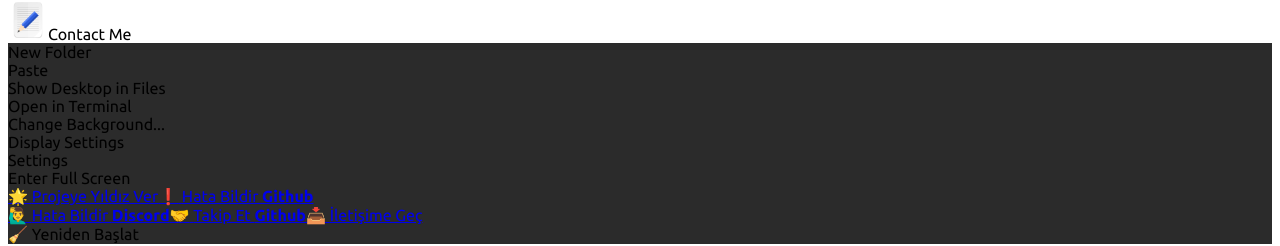
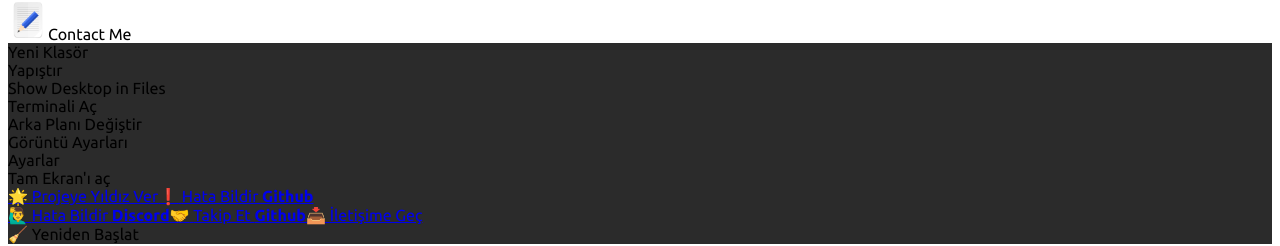
Before and after one commit to sebzviesmaravilha/maravilha-master, a Next.js app: page / in a window 1280 px wide. Shown: the part 2907-3153 px from the top of the page. Built offline with nearby package versions, Linux system fonts and the light colour scheme; no server answers.

Commit message:
Update desktop-menu.js

```diff
--- a/components/context menus/desktop-menu.js
+++ b/components/context menus/desktop-menu.js
@@ -45,33 +45,33 @@ function DesktopMenu(props) {
     return (
         <div id="desktop-menu" className={(props.active ? " block " : " hidden ") + " cursor-default w-52 context-menu-bg border text-left font-light border-gray-900 rounded text-white py-4 absolute z-50 text-sm"}>
             <div onClick={props.addNewFolder} className="w-full py-0.5 hover:bg-ub-warm-grey hover:bg-opacity-20 mb-1.5">
-                <span className="ml-5">New Folder</span>
+                <span className="ml-5">Yeni Klasör</span>
             </div>
             <Devider />
             <div className="w-full py-0.5 hover:bg-ub-warm-grey hover:bg-opacity-20 mb-1.5 text-gray-400">
-                <span className="ml-5">Paste</span>
+                <span className="ml-5">Yapıştır</span>
             </div>
             <Devider />
             <div className="w-full py-0.5 hover:bg-ub-warm-grey hover:bg-opacity-20 mb-1.5 text-gray-400">
                 <span className="ml-5">Show Desktop in Files</span>
             </div>
             <div onClick={openTerminal} className="w-full py-0.5 hover:bg-ub-warm-grey hover:bg-opacity-20 mb-1.5">
-                <span className="ml-5">Open in Terminal</span>
+                <span className="ml-5">Terminali Aç</span>
             </div>
             <Devider />
             <div onClick={openSettings} className="w-full py-0.5 hover:bg-ub-warm-grey hover:bg-opacity-20 mb-1.5">
-                <span className="ml-5">Change Background...</span>
+                <span className="ml-5">Arka Planı Değiştir</span>
             </div>
             <Devider />
             <div className="w-full py-0.5 hover:bg-ub-warm-grey hover:bg-opacity-20 mb-1.5 text-gray-400">
-                <span className="ml-5">Display Settings</span>
+                <span className="ml-5">Görüntü Ayarları</span>
             </div>
             <div onClick={openSettings} className="w-full py-0.5 hover:bg-ub-warm-grey hover:bg-opacity-20 mb-1.5">
-                <span className="ml-5">Settings</span>
+                <span className="ml-5">Ayarlar</span>
             </div>
             <Devider />
             <div onClick={goFullScreen} className="w-full py-0.5 hover:bg-ub-warm-grey hover:bg-opacity-20 mb-1.5">
-                <span className="ml-5">{isFullScreen ? "Exit" : "Enter"} Full Screen</span>
+                <span className="ml-5">Tam Ekran{isFullScreen ? "Exit" : "'ı aç"}</span>
             </div>
         </div>
     )
```
